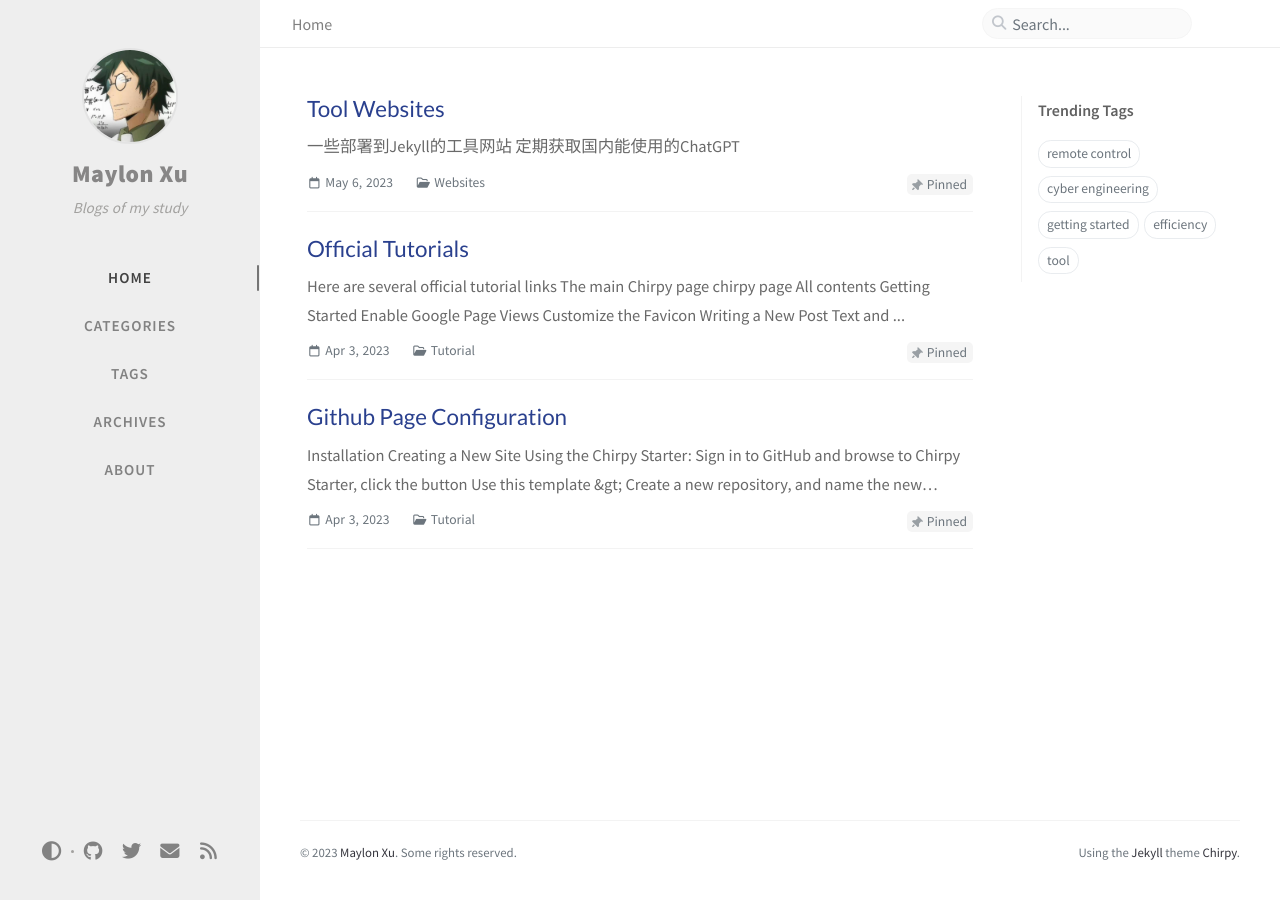
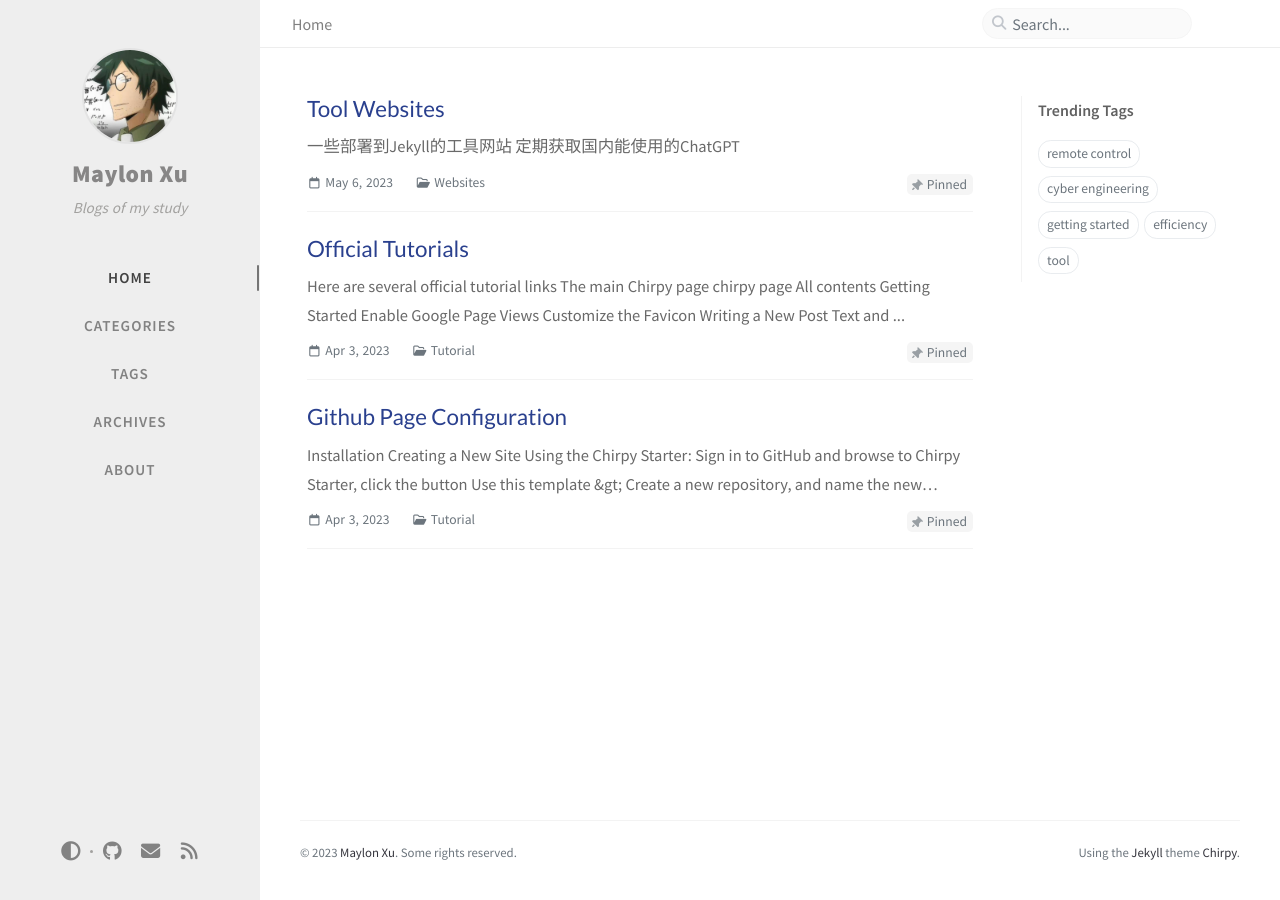
Before and after one commit to Country-If/Country-If.github.io, a Jekyll site: the page built from index.html, in a window 1280 px wide. Built offline with Jekyll 4.4.1, drawn with Linux system fonts in a browser that asks for light colours; comment, search, counter and statistics services are not loaded.

Commit message:
update sidebar

```diff
--- a/_includes/sidebar.html
+++ b/_includes/sidebar.html
@@ -65,7 +65,7 @@
 
     {% for entry in site.data.contact %}
       {% case entry.type %}
-        {% when 'github', 'twitter' %}
+        {% when 'github' %}
           {%- capture url -%}
             https://{{ entry.type }}.com/{{ site[entry.type].username }}
           {%- endcapture -%}
```
